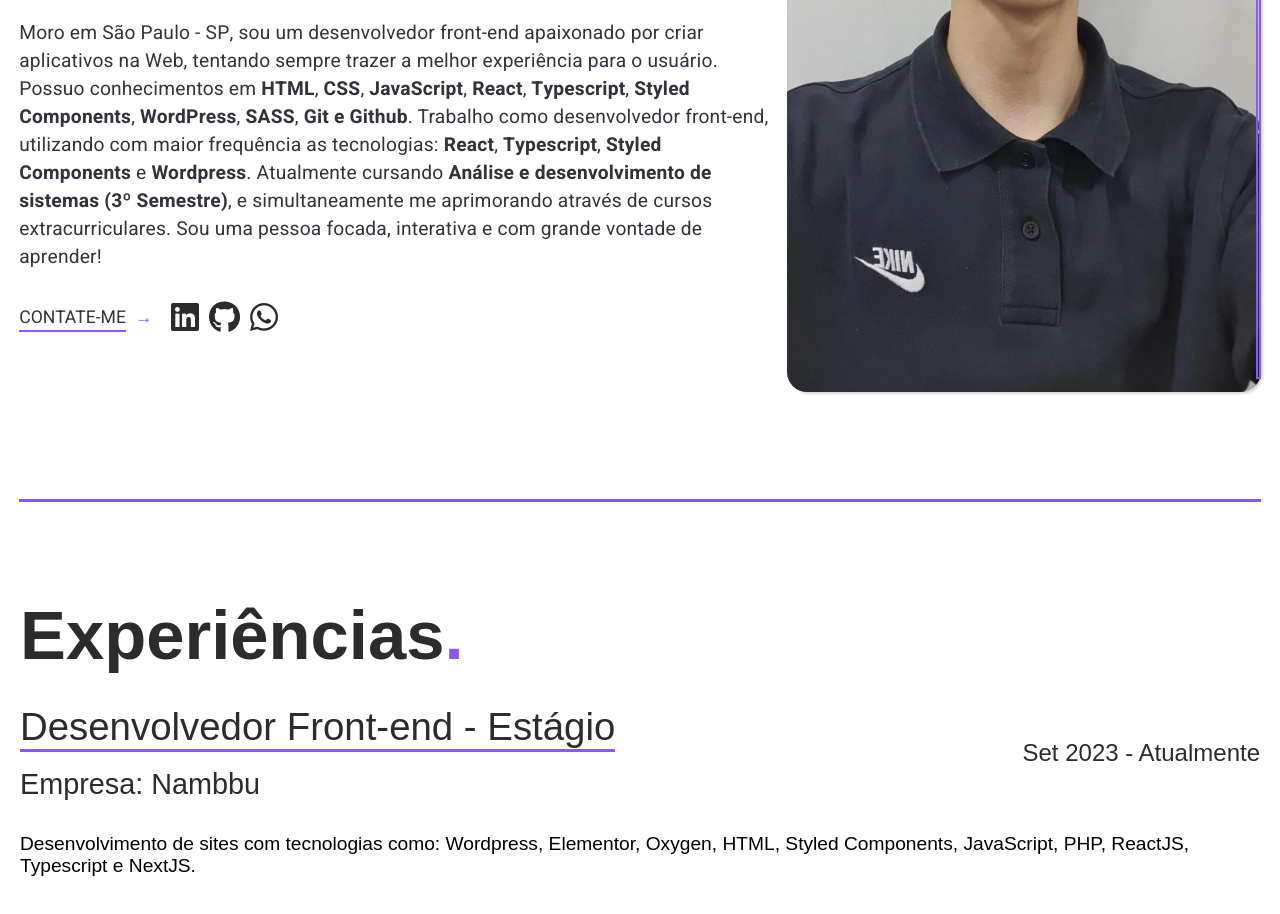
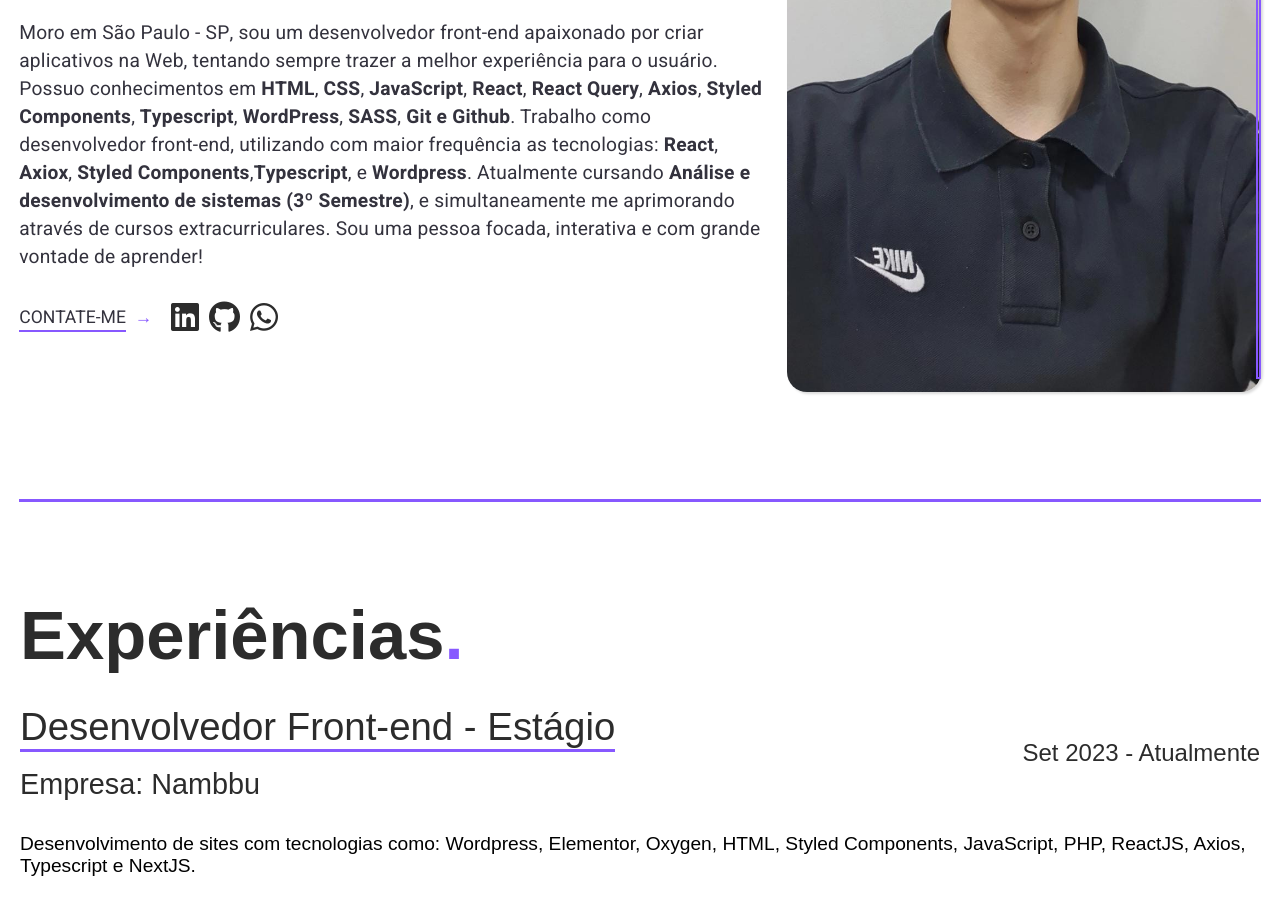
Before and after one commit to Gabriel-silva-lacerda/portfolio-gabriel-silva, a React (Vite) app: page / in a window 1280 px wide. Shown: the part 380-1294 px from the top of the page. Built offline with nearby package versions, Linux system fonts and the light colour scheme.

Commit message:
docs: adição de novos textos na home e experiência

```diff
--- a/src/Components/Experiences.jsx
+++ b/src/Components/Experiences.jsx
@@ -20,7 +20,7 @@ const Experiences = () => {
           </div>
           <p>
             Desenvolvimento de sites com tecnologias como: Wordpress, Elementor,
-            Oxygen, HTML, Styled Components, JavaScript, PHP, ReactJS, Typescript e NextJS.
+            Oxygen, HTML, Styled Components, JavaScript, PHP, ReactJS, Axios, Typescript e NextJS.
           </p>
         </div>
       </div>
--- a/src/Components/HomePage.jsx
+++ b/src/Components/HomePage.jsx
@@ -22,14 +22,18 @@ const HomePage = () => {
             <span className="strong"> CSS</span>,
             <span className="strong"> JavaScript</span>,
             <span className="strong"> React</span>,
+            <span className="strong"> React Query</span>,
+            <span className="strong"> Axios</span>,
+            <span className="strong"> Styled Components</span>,
             <span className="strong"> Typescript</span>,
-            <span className="strong"> Styled Components</span>,
             <span className="strong"> WordPress</span>,
             <span className="strong"> SASS</span>,
             <span className="strong"> Git e Github</span>. Trabalho como
             desenvolvedor front-end, utilizando com maior frequência as
             tecnologias: <span className="strong">React</span>,{" "}
-            <span className="strong">Typescript</span>, <span className="strong"> Styled Components</span> e{" "}
+            <span className="strong"> Axiox</span>,
+            <span className="strong"> Styled Components</span>,
+            <span className="strong">Typescript</span>, e{" "}
             <span className="strong">Wordpress</span>. Atualmente cursando
             <span className="strong">
               {" "}
```
